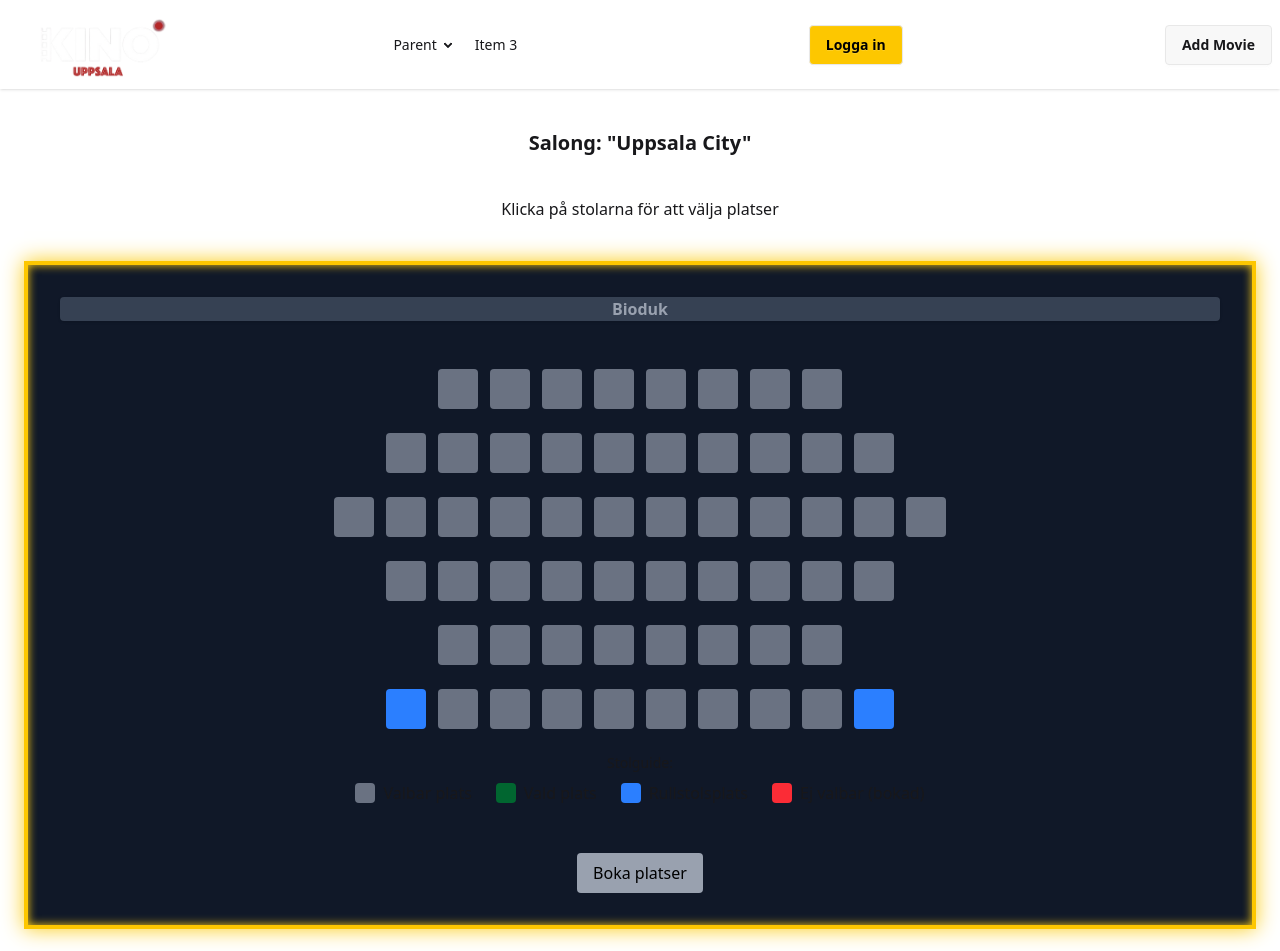
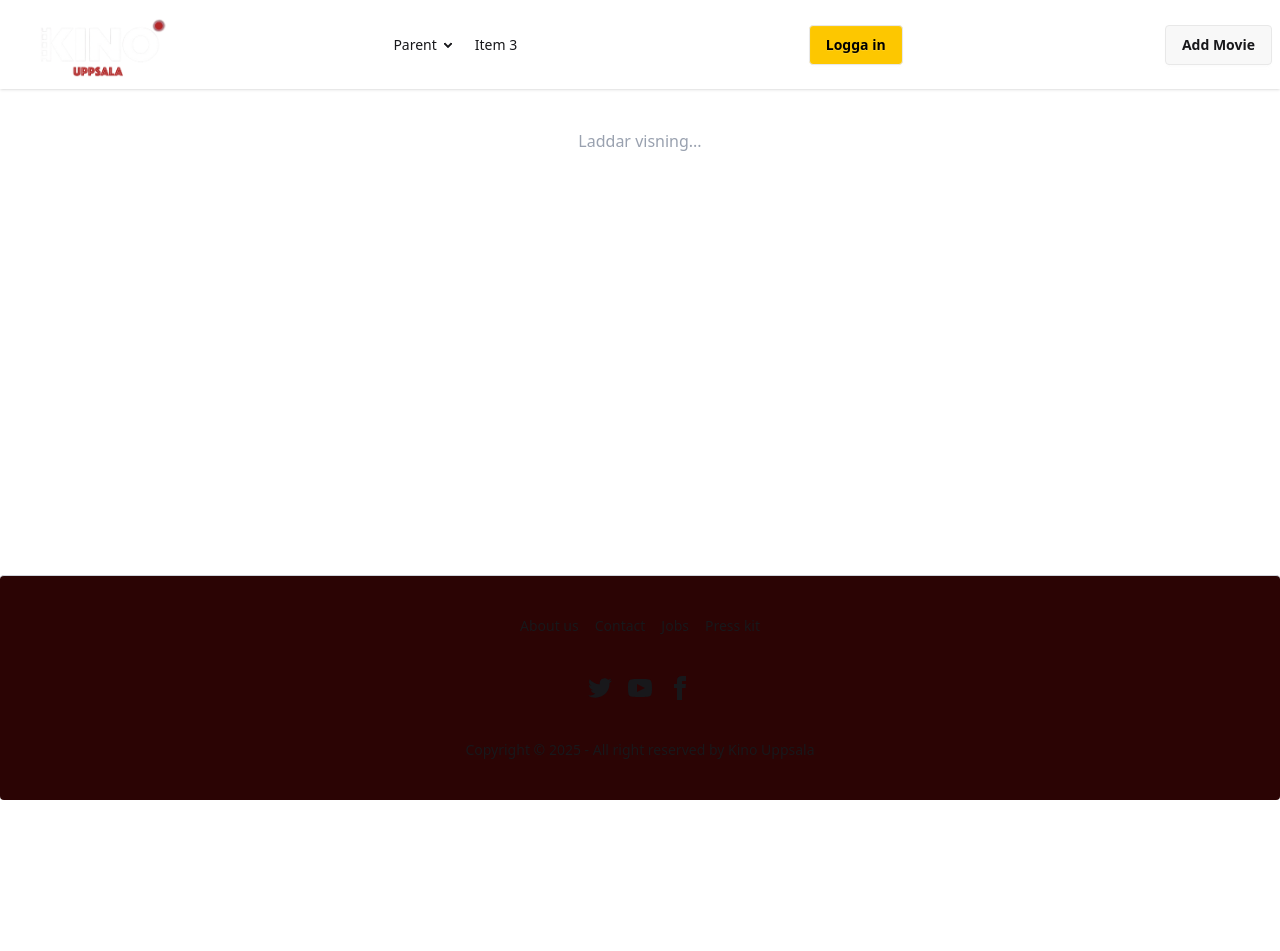
Before and after one commit to alfredbrannare/kino-nextjs-app, a Next.js app: page /auditoriums/city in a window 1280 px wide. Shown: the top 951 px of the page. After the commit the page ends 800 px from the top, so only its background shows below. Built offline with nearby package versions, Linux system fonts and the light colour scheme; no server answers; the database is empty.

Commit message:
Auditorium support to bookings in frontend, backend and schema

```diff
--- a/src/app/api/bookings/route.js
+++ b/src/app/api/bookings/route.js
@@ -5,6 +5,7 @@ export async function GET(request) {
     const { searchParams } = new URL(request.url);
     const movieId = searchParams.get('movieId');
     const screeningTime = searchParams.get('screeningTime');
+    const auditorium = searchParams.get('auditorium');
 
     try {
         await connectDB();
@@ -20,11 +21,11 @@ export async function GET(request) {
 
 export async function  POST(request) {
     const body = await request.json();
-    const { movieId, screeningTime, seats, userId } = body;
+    const { movieId, screeningTime, seats, userId, auditorium } = body;
 
     try {
         await connectDB();
-        const booking = await Booking.create({ movieId, screeningTime, seats, userId });
+        const booking = await Booking.create({ movieId, screeningTime, seats, userId, auditorium });
         return Response.json(booking, { status: 201 });
     } catch (err) {
         console.error('Booking error', err);
--- a/src/app/auditoriums/city/page.jsx
+++ b/src/app/auditoriums/city/page.jsx
@@ -1,16 +1,29 @@
 "use client"
+import { useSearchParams } from "next/navigation";
 import SeatSelector from "src/components/SeatSelector";
 
 const cityPage = () => {
+    const searchParams = useSearchParams();
+
+    const movieId = searchParams.get("movieId");
+    const screeningTime = searchParams.get("screeningTime");
+    const auditorium = "city"; // denna är statisk för denna salong
+    const userId = "456"; // ersätt med riktig auth senare
+
+    if (!movieId || !screeningTime) {
+        return <p className="text-center mt-10 text-gray-400">Laddar visning...</p>;
+    }
+
     return (
         <main className="p-6 text-center">
             <h1 className="text-xl font-bold m-4">Salong: "Uppsala City"</h1>
             <h3 className="text-l mt-10 mb-10">Klicka på stolarna för att välja platser</h3>
 
             <SeatSelector
-                movieId="123"
-                screeningTime="2025-05-10 18:00"
-                userId="456"
+                movieId={movieId}
+                screeningTime={screeningTime}
+                auditorium={auditorium}
+                userId={userId}
             />
         </main>
     );
--- a/src/components/SeatSelector.jsx
+++ b/src/components/SeatSelector.jsx
@@ -3,7 +3,7 @@ import React, { useEffect, useState } from "react";
 import { generateSalong } from "src/lib/salongLayout";
 import WheelchairModal from "./WheelchairModal";
 
-export default function SeatSelector({ movieId, screeningTime, userId }) {
+export default function SeatSelector({ movieId, screeningTime, userId, auditorium }) {
 
     const cityLayoutConfig = [8, 10, 12, 10, 8, 8]
     const salong = generateSalong(cityLayoutConfig);
@@ -16,7 +16,7 @@ export default function SeatSelector({ movieId, screeningTime, userId }) {
 
 
     useEffect(() => {
-        fetch(`/api/bookings?movieId=${movieId}&screeningTime=${encodeURIComponent(screeningTime)}`)
+        fetch(`/api/bookings?movieId=${movieId}&screeningTime=${encodeURIComponent(screeningTime)}&auditorium=${auditorium}`)
             .then((res) => res.json())
             .then((data) => {
                 setBookedSeats(data);
@@ -55,7 +55,8 @@ export default function SeatSelector({ movieId, screeningTime, userId }) {
                 movieId,
                 screeningTime,
                 seats: selectedSeats,
-                userId
+                userId,
+                auditorium
             })
         })
             .then(res => res.json())
@@ -63,7 +64,7 @@ export default function SeatSelector({ movieId, screeningTime, userId }) {
                 console.log('Bokning klar', data);
                 setSelectedSeats([]);
 
-                fetch(`/api/bookings?movieId=${movieId}&screeningTime=${encodeURIComponent(screeningTime)}`)
+                fetch(`/api/bookings?movieId=${movieId}&screeningTime=${encodeURIComponent(screeningTime)}&auditorium=${auditorium}`)
                     .then(res => res.json())
                     .then(updated => {
                         setBookedSeats(updated);
--- a/src/models/model.booking.js
+++ b/src/models/model.booking.js
@@ -9,7 +9,8 @@ const bookingSchema = new mongoose.Schema({
     movieId: String,
     screeningTime: String,
     seats: [seatSchema],
-    userId: String
+    userId: String,
+    auditorium: String
 });
 
 const Booking = mongoose.models.Booking || mongoose.model('Booking', bookingSchema);
```
